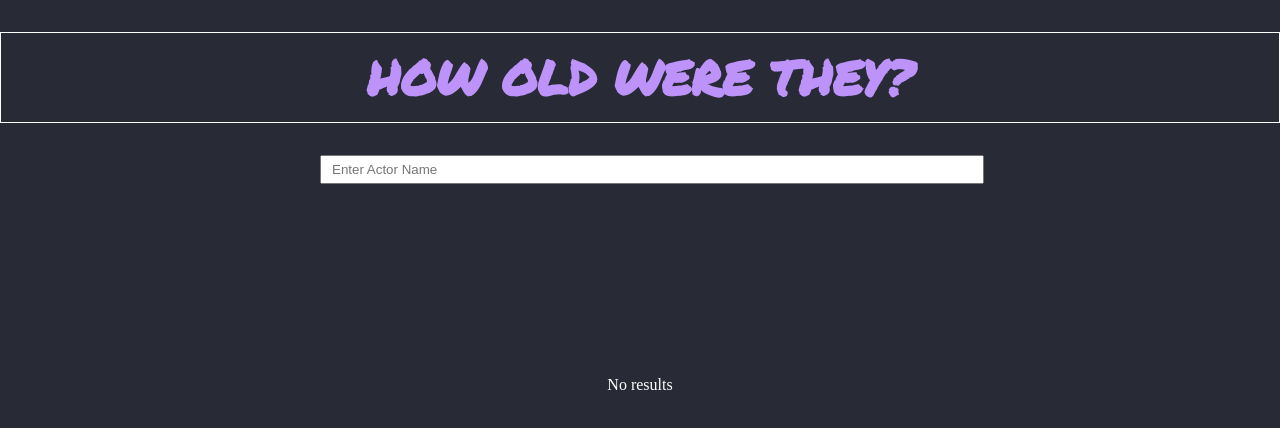
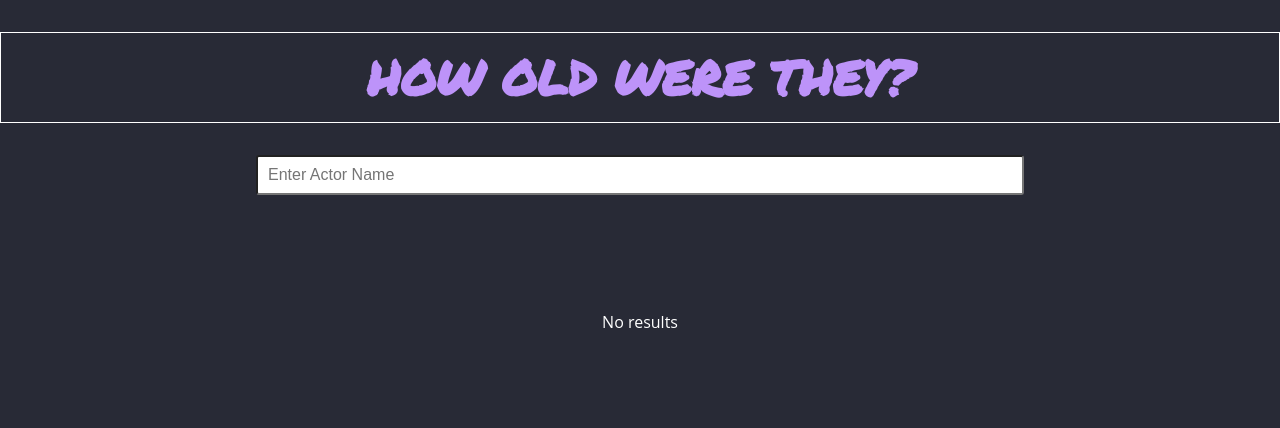
Before and after one commit to JKaram/How-Old-Were-They, a React (Create React App) app: page / in a window 1280 px wide. Shown: the top 428 px of the page. Built offline with nearby package versions, Linux system fonts and the light colour scheme.

Commit message:
add pageLayout

```diff
--- a/src/App.js
+++ b/src/App.js
@@ -3,7 +3,7 @@ import axios from "axios";
 import { debounce } from "lodash";
 import styled, { createGlobalStyle, ThemeProvider } from "styled-components";
 
-import { ActorProfile, SearchBox, MainTitle } from "components/common/index";
+import { PageLayout, ActorProfile, SearchBox } from "components/common/index";
 
 const SearchResults = styled.div`
   display: flex;
@@ -34,7 +34,6 @@ const theme = {
 function App() {
   const [text, setText] = useState("");
   const [results, setResults] = useState([]);
-  console.log(typeof results);
 
   const search = () => {
     axios
@@ -73,8 +72,8 @@ function App() {
 
   return (
     <ThemeProvider theme={theme}>
-      <MainTitle />
       <GlobalStyle />
+      <PageLayout>
         <SearchBox
           text={text}
           setText={setText}
@@ -96,6 +95,7 @@ function App() {
             );
           })}
         </SearchResults>
+      </PageLayout>
     </ThemeProvider>
   );
 }
--- a/src/components/common/PageLayout.js
+++ b/src/components/common/PageLayout.js
@@ -1,10 +1,11 @@
 import React from "react";
 import styled from "styled-components";
-import { Header } from "./index";
+import { MovieList } from "./index";
+import { MainTitle } from "./MainTitle";
 
 const Content = styled.main`
   max-width: 800px;
-  margin: 80px auto 0 auto;
+  margin: 30px auto 0 auto;
   padding: 0 16px;
   box-sizing: border-box;
   font-family: "Open Sans";
@@ -21,7 +22,7 @@ const Content = styled.main`
 export function PageLayout({ children }) {
   return (
     <>
-      <Header />
+      <MainTitle />
       <Content>{children}</Content>
     </>
   );
--- a/src/components/common/SearchBox.js
+++ b/src/components/common/SearchBox.js
@@ -1,18 +1,17 @@
 import React from "react";
 import styled from "styled-components";
 
-const Wrapper = styled.div`
-  margin: 0 auto;
-  width: 50%;
-`;
 const Search = styled.input`
   width: 100%;
-  padding: 5px 10px;
+  padding: 10px;
+  border-radius: 3px;
+  font-size: 1em;
+  box-sizing: border-box;
+  height: 40px;
 `;
 
 export function SearchBox({ text, setText, debouncedSearch }) {
   return (
-    <Wrapper>
     <Search
       id="text"
       value={text}
@@ -24,6 +23,5 @@ export function SearchBox({ text, setText, debouncedSearch }) {
         debouncedSearch(event.target.value);
       }}
     />
-    </Wrapper>
   );
 }
--- a/src/components/common/index.js
+++ b/src/components/common/index.js
@@ -6,3 +6,4 @@ export { Movie } from "./Movie";
 export { Info } from "./Info";
 export { SearchBox } from "./SearchBox";
 export { MainTitle } from "./MainTitle";
+export { PageLayout } from "./PageLayout";
```
Lines whose indentation alone changed are shown as unchanged.
